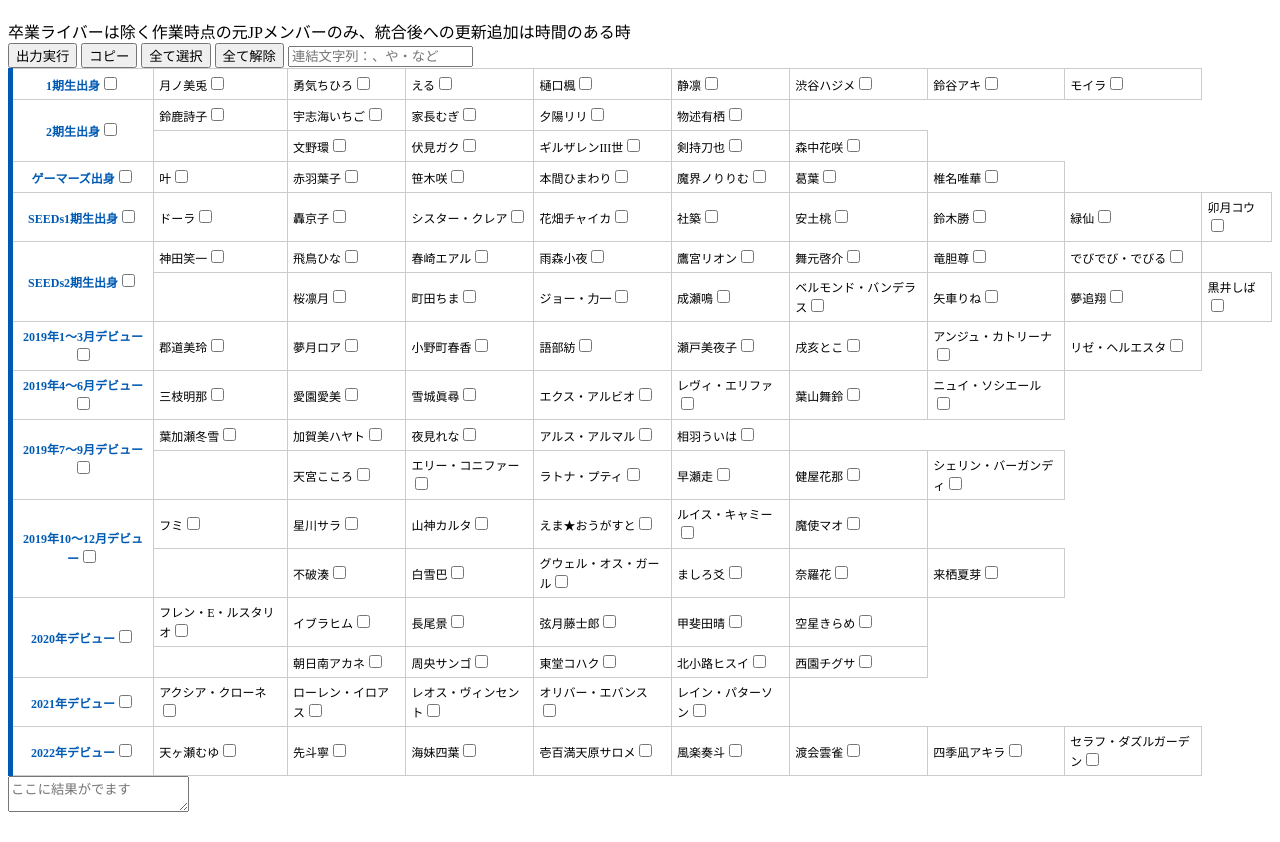
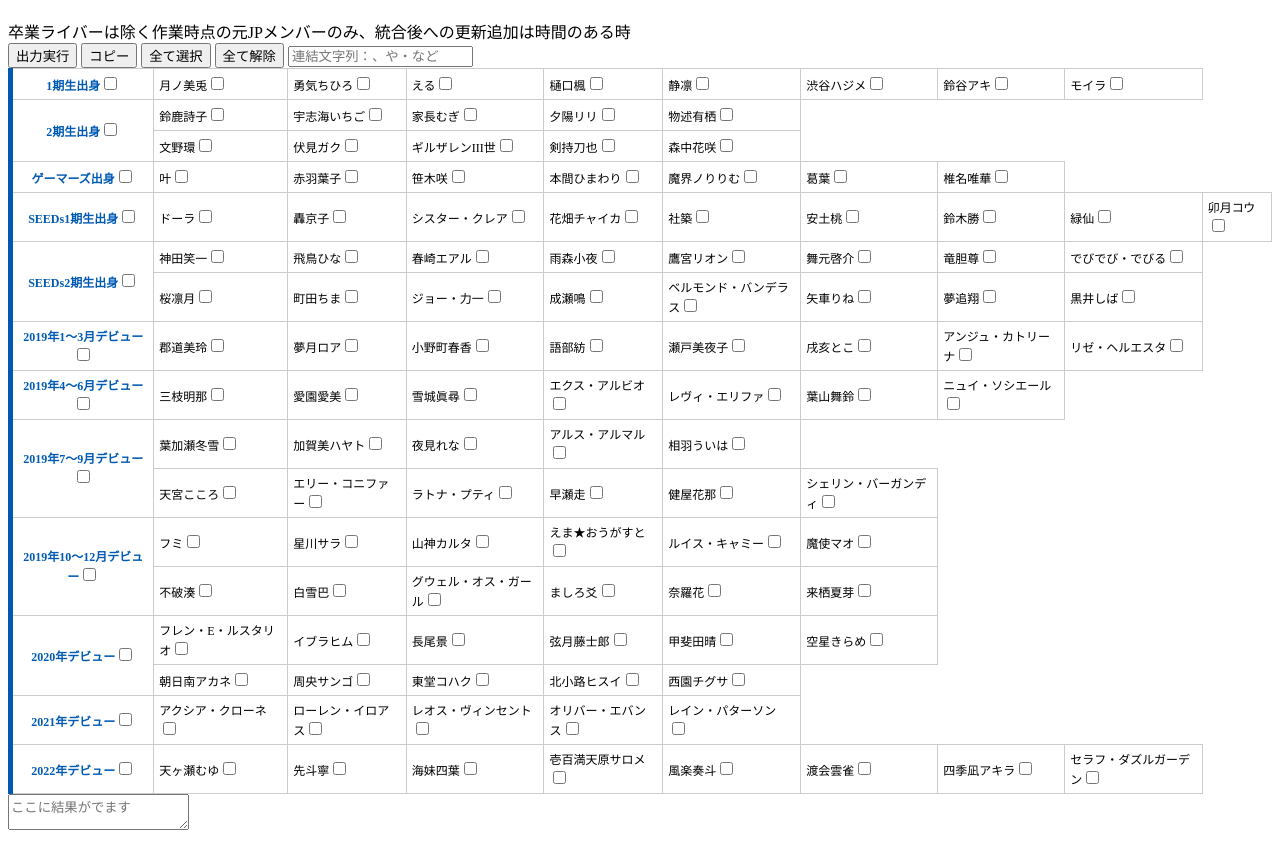
Before and after one commit to 66hrc/liver24markout.github.io, a plain HTML site: page index.html in a window 1280 px wide. Shown: the part 70-912 px from the top of the page. Drawn offline with Linux system fonts and the light colour scheme.

Commit message:
Update index.html

```diff
--- a/index.html
+++ b/index.html
@@ -98,7 +98,7 @@
                     <td><label>家長むぎ<input type="checkbox" class="liver dv2kisei" value="🌷"></label></td>
                     <td><label>夕陽リリ<input type="checkbox" class="liver dv2kisei" value="🌇"></label></td>
                     <td><label>物述有栖<input type="checkbox" class="liver dv2kisei" value="♥️♠️♦️♣️"></label></td>
-                    </tr><tr><td></td>
+                    </tr><tr>
                     <td><label>文野環<input type="checkbox" class="liver dv2kisei" value="🐟"></label></td>
                     <td><label>伏見ガク<input type="checkbox" class="liver dv2kisei" value="✌🦊"></label></td>
                     <td><label>ギルザレンIII世<input type="checkbox" class="liver dv2kisei" value="🏰🌑"></label></td>
@@ -137,7 +137,7 @@
                     <td><label>舞元啓介<input type="checkbox" class="liver dvseeds2" value="👨‍🌾"></label></td>
                     <td><label>竜胆尊<input type="checkbox" class="liver dvseeds2" value="🍶⚜️"></label></td>
                     <td><label>でびでび・でびる<input type="checkbox" class="liver dvseeds2" value="🚪👿"></label></td>
-                    </tr><tr><td></td>
+                    </tr><tr>
                     <td><label>桜凛月<input type="checkbox" class="liver dvseeds2" value="🌸"></label></td>
                     <td><label>町田ちま<input type="checkbox" class="liver dvseeds2" value="🐹"></label></td>
                     <td><label>ジョー・力一<input type="checkbox" class="liver dvseeds2" value="🤡🎈"></label></td>
@@ -175,7 +175,7 @@
                     <td><label>夜見れな<input type="checkbox" class="liver dv20190709" value="🎩🐤"></label></td>
                     <td><label>アルス・アルマル<input type="checkbox" class="liver dv20190709" value="📕"></label></td>
                     <td><label>相羽ういは<input type="checkbox" class="liver dv20190709" value="🍮💎"></label></td>
-                    </tr><tr><td></td>
+                    </tr><tr>
                     <td><label>天宮こころ<input type="checkbox" class="liver dv20190709" value="🎐"></label></td>
                     <td><label>エリー・コニファー<input type="checkbox" class="liver dv20190709" value="🌲"></label></td>
                     <td><label>ラトナ・プティ<input type="checkbox" class="liver dv20190709" value="🐻💎"></label></td>
@@ -191,7 +191,7 @@
                     <td><label>えま★おうがすと<input type="checkbox" class="liver dv20191012" value="★"></label></td>
                     <td><label>ルイス・キャミー<input type="checkbox" class="liver dv20191012" value="❤️🦋"></label></td>
                     <td><label>魔使マオ<input type="checkbox" class="liver dv20191012" value="💥"></label></td>
-                    </tr><tr><td></td>
+                    </tr><tr>
                     <td><label>不破湊<input type="checkbox" class="liver dv20191012" value="🥂✨"></label></td>
                     <td><label>白雪巴<input type="checkbox" class="liver dv20191012" value="👠⛓"></label></td>
                     <td><label>グウェル・オス・ガール<input type="checkbox" class="liver dv20191012" value="😎"></label></td>
@@ -207,7 +207,7 @@
                     <td><label>弦月藤士郎<input type="checkbox" class="liver dv2020" value="🎻🛵"></label></td>
                     <td><label>甲斐田晴<input type="checkbox" class="liver dv2020" value="🌞"></label></td>
                     <td><label>空星きらめ<input type="checkbox" class="liver dv2020" value="🌌"></label></td>
-                    </tr><tr><td></td>
+                    </tr><tr>
                     <td><label>朝日南アカネ<input type="checkbox" class="liver dv2020" value="🦖🎖"></label></td>
                     <td><label>周央サンゴ<input type="checkbox" class="liver dv2020" value="💞🦩"></label></td>
                     <td><label>東堂コハク<input type="checkbox" class="liver dv2020" value="🍯"></label></td>
```
